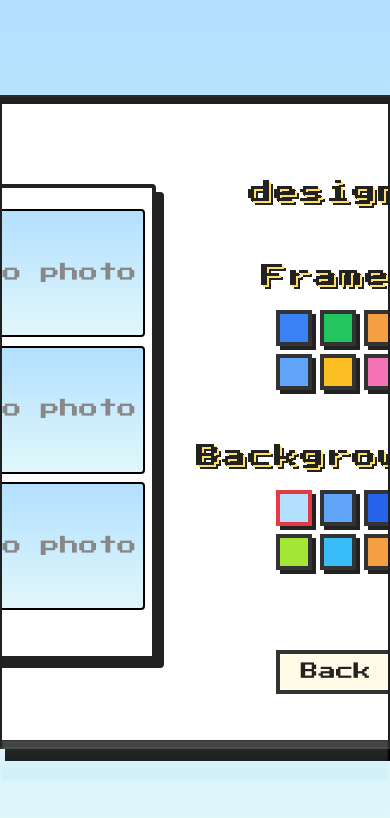
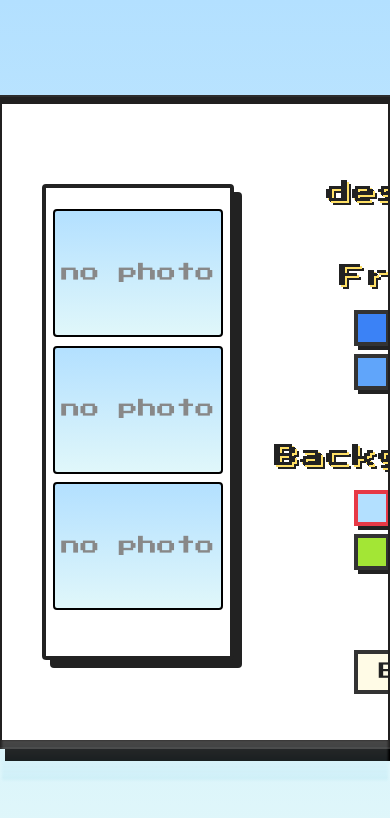
Before and after one commit to aicarandang/BitBooth, a React (Vite) app in the folder frontend/: page /design in a window 390 px wide. Shown: the top 818 px of the page. Built offline with nearby package versions, Linux system fonts and the light colour scheme.

Commit message:
Fix design page mobile responsiveness

```diff
--- a/frontend/src/pages/DesignStripPage.jsx
+++ b/frontend/src/pages/DesignStripPage.jsx
@@ -308,6 +308,7 @@ const DesignStripPage = () => {
                   </div>
                 </div>
               </div>
+              <div className="scroll-spacer" />
             </div>
           </div>
         </div>
--- a/frontend/src/styles/Design.css
+++ b/frontend/src/styles/Design.css
@@ -84,7 +84,7 @@
   align-items: center;
   justify-content: center;
   gap: 2.5rem;
-  min-width: fit-content;
+  width: 100%;
   height: 100%;
   box-sizing: border-box;
   padding: 0 2.5rem;
@@ -219,6 +219,7 @@
   align-items: flex-start;
   scroll-behavior: smooth;
   max-width: 100%;
+  width: 100%;
 }
 
 .design-scroll-x::-webkit-scrollbar {
@@ -236,6 +237,10 @@
   flex-shrink: 0;
 }
 
+.scroll-spacer {
+  display: none;
+}
+
 /* === Media Queries === */
 @media (max-width: 700px) {
   .design-scale-wrapper {
@@ -246,6 +251,15 @@
   .design-card {
     width: 600px;
     max-width: none;
+  }
+  .design-content-row {
+    justify-content: flex-start;
+  }
+  .scroll-spacer {
+    display: block;
+    flex: 0 0 40px;
+    width: 40px;
+    height: 1px;
   }
 }
 
```
